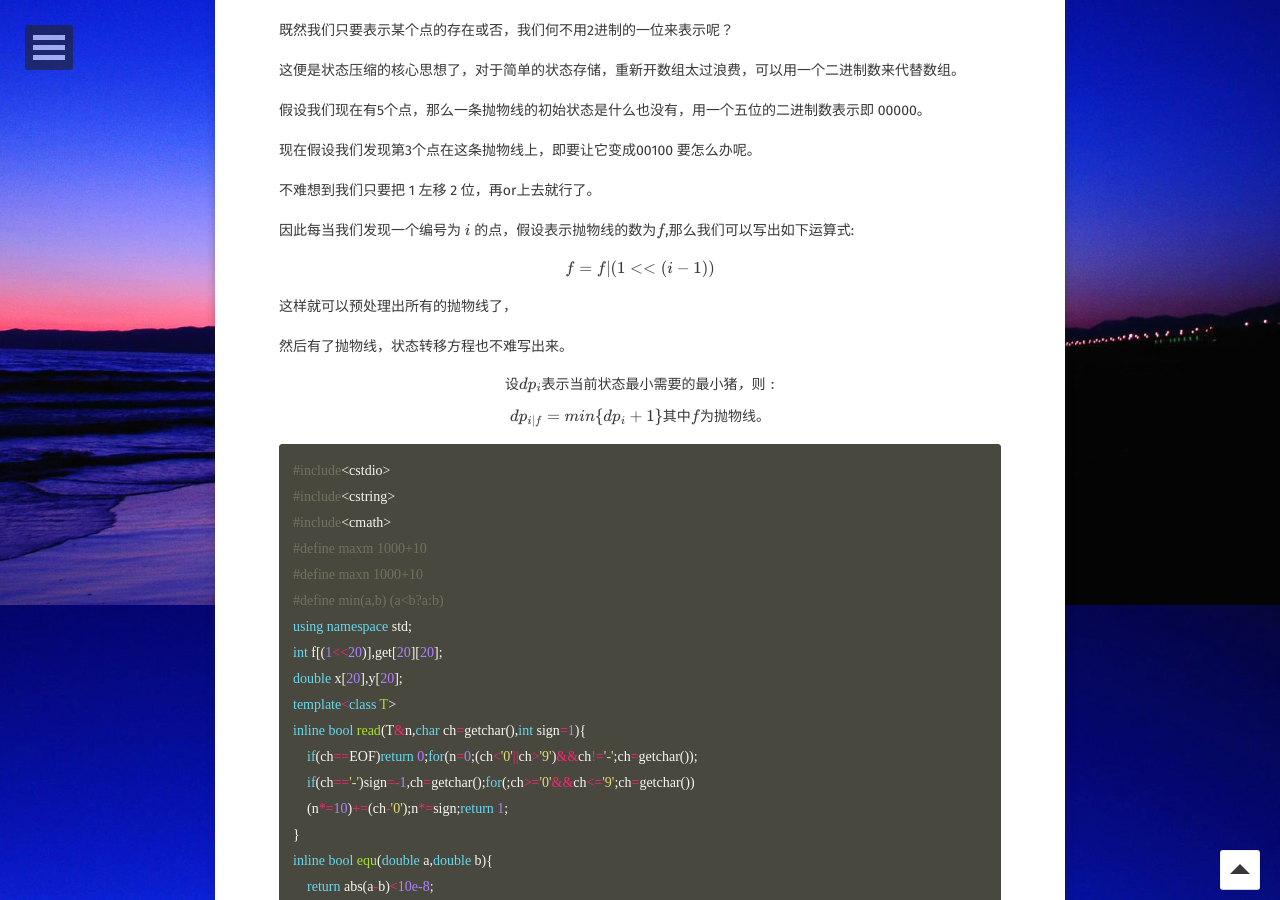
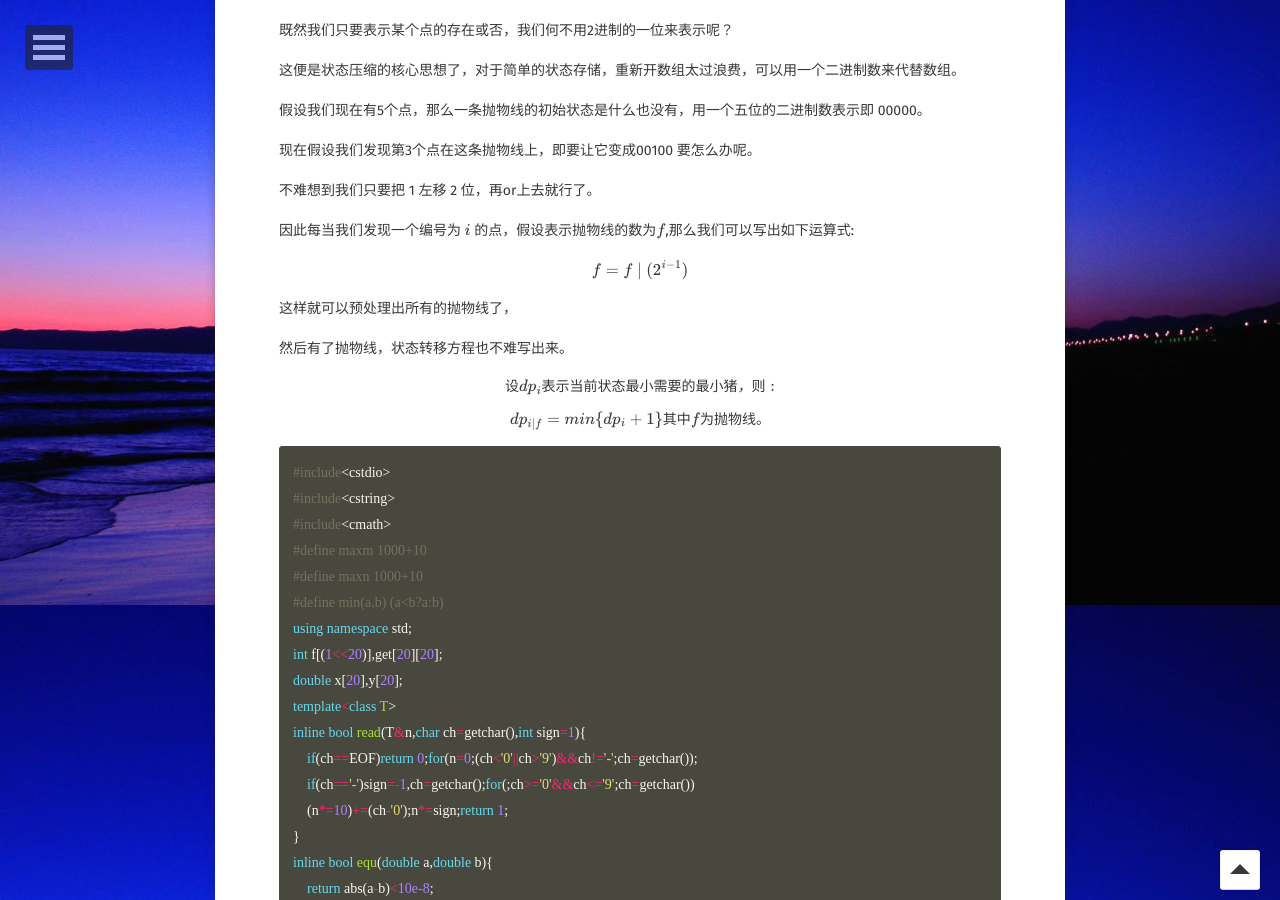
Before and after one commit to dormantbs/dormantbs.github.io, a Jekyll site: the page built from _posts/2017-10-18-b-dp.md, in a window 1280 px wide and 900 px high, scrolled down 1195 px. Built offline with Jekyll 4.4.1, drawn with Linux system fonts in a browser that asks for light colours; some web fonts are replaced; formulas are drawn with MathJax 3; comment, search, counter and statistics services are not loaded.

Commit message:
2017-10-22

```diff
--- a/_posts/2017-10-18-b-dp.md
+++ b/_posts/2017-10-18-b-dp.md
@@ -47,7 +47,7 @@ $$b={ {y_2 - {ax_2^2} } \over {x_2}}$$
 
 因此每当我们发现一个编号为 $$i$$ 的点，假设表示抛物线的数为$$f$$,那么我们可以写出如下运算式:
 
-$$f=f|(1<<(i-1))$$
+$$ f= f \mid ( 2 ^ {i-1} ) $$
 
 这样就可以预处理出所有的抛物线了，
 
```
